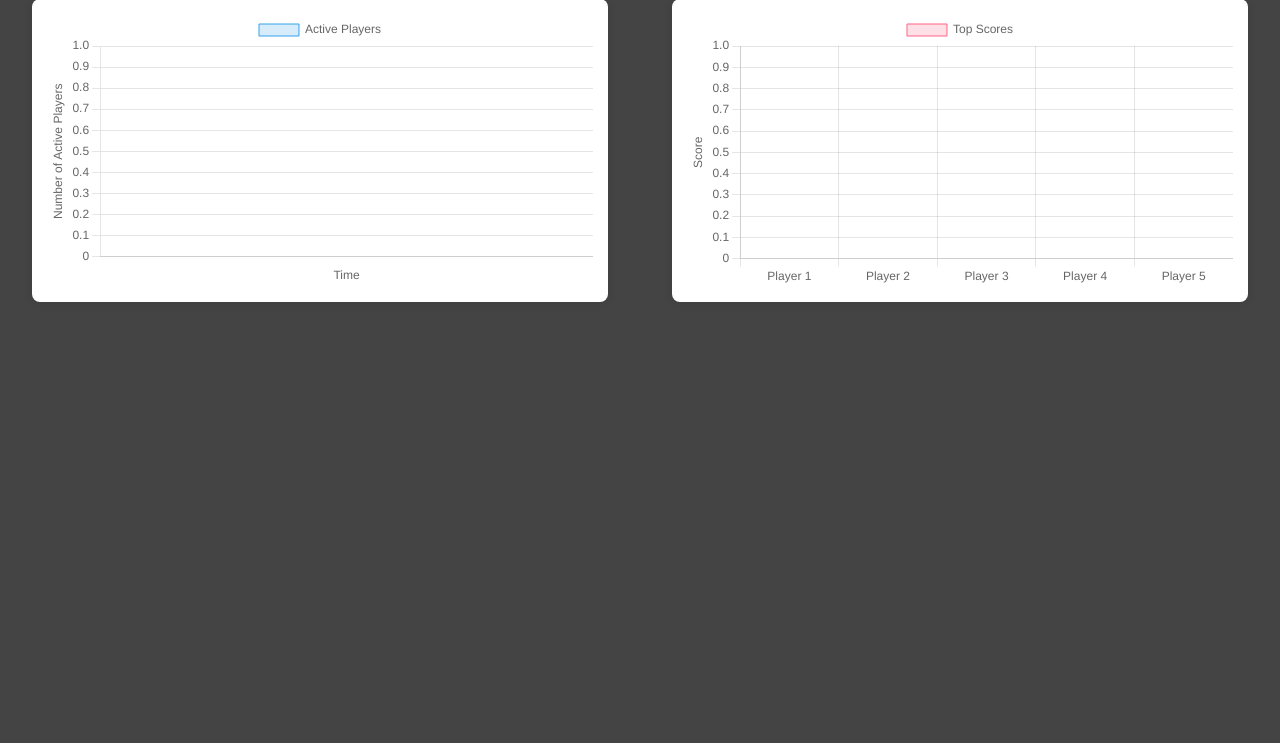
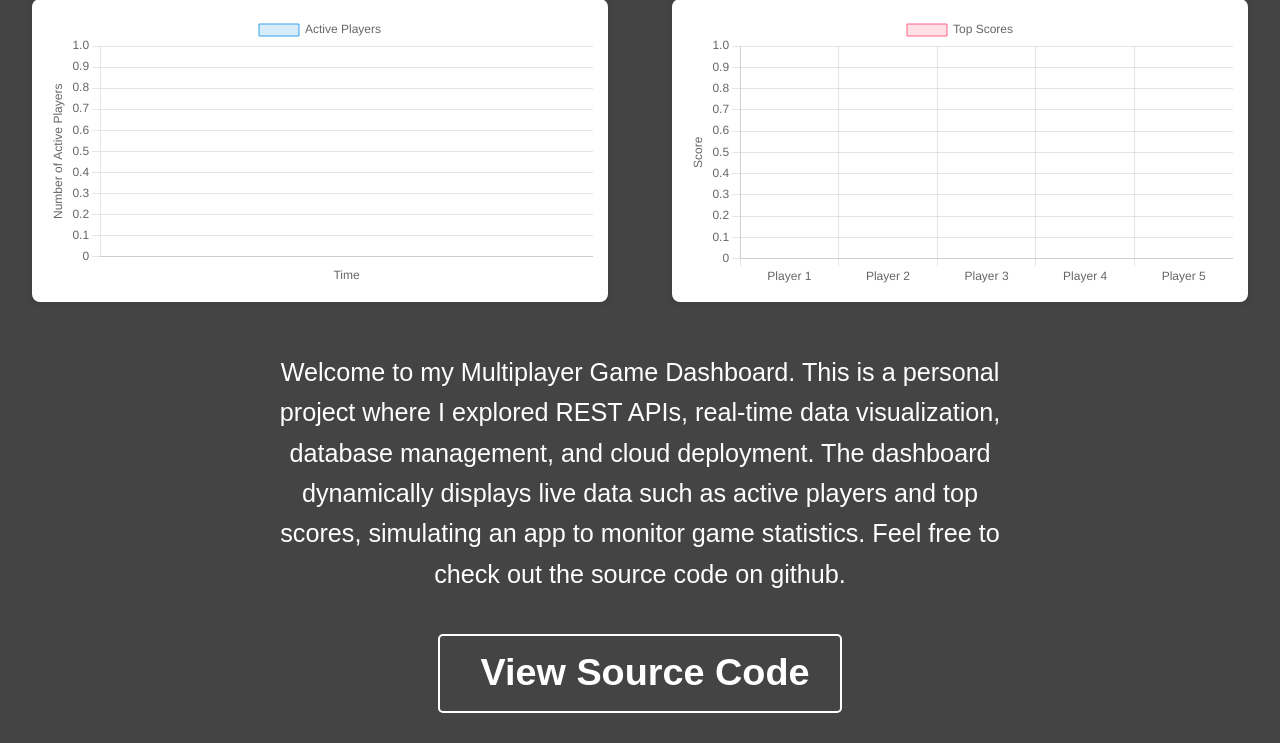
Before and after one commit to somxr/multiplayer-dashboard, a Flask app: page / in a window 1280 px wide. Shown: the part 318-1061 px from the top of the page. Before the commit the page ends 620 px from the top, so only its background shows below. Run offline with Flask 3, Linux system fonts and the light colour scheme; data that the repository does not hold is empty; some libraries are stand-ins or nearby versions.

Commit message:
make updates to data more frequent, add database cleanup, add explanation and link to source code

```diff
--- a/app.py
+++ b/app.py
@@ -5,27 +5,32 @@ from flask_sqlalchemy import SQLAlchemy
 from flask_apscheduler import APScheduler
 import os
 import logging
+from datetime import datetime, timedelta  # Import datetime and timedelta
 
 # Create the Flask app and configure CORS
 app = Flask(__name__)
 CORS(app)
 
-# Configure SQLAlchemy for SQLite database
-#app.config['SQLALCHEMY_DATABASE_URI'] = 'sqlite:///players.db'
-app.config['SQLALCHEMY_DATABASE_URI'] = os.environ.get('DATABASE_URL', 'sqlite:///players.db')
+# Configure SQLAlchemy for SQLite or PostgreSQL database
+# app.config['SQLALCHEMY_DATABASE_URI'] = 'sqlite:///players.db'
+database_url = os.environ.get('DATABASE_URL', 'sqlite:///players.db')
+# Adjust database URL if needed for SQLAlchemy compatibility
+if database_url.startswith('postgres://'):
+    database_url = database_url.replace('postgres://', 'postgresql+psycopg2://', 1)
+app.config['SQLALCHEMY_DATABASE_URI'] = database_url
+
 app.config['SQLALCHEMY_TRACK_MODIFICATIONS'] = False
 db = SQLAlchemy(app)
 
-# Enable logging for APScheduler
-logging.basicConfig()
-logging.getLogger('apscheduler').setLevel(logging.DEBUG)
-
+# Enable logging
 logging.basicConfig(level=logging.INFO)
 logger = logging.getLogger(__name__)
 
-# Define the PlayerStats model
+
+# Define the PlayerStats model with timestamp
 class PlayerStats(db.Model):
     id = db.Column(db.Integer, primary_key=True)
+    timestamp = db.Column(db.DateTime, index=True, default=datetime.utcnow)  # Added timestamp with index
     active_players = db.Column(db.Integer)
     top_scores = db.Column(db.PickleType)  # Stores a list
     server_health = db.Column(db.String(10))
@@ -34,19 +39,28 @@ class PlayerStats(db.Model):
 # Function to generate random data and add it to the database
 def generate_data_job():
     with app.app_context():
-        stats = PlayerStats(
-            active_players=random.randint(50, 100),
-            top_scores=[random.randint(1000, 5000) for _ in range(5)],
-            server_health=random.choice(['Good', 'Fair', 'Poor']),
-            win_loss_ratio=round(random.uniform(0.5, 1.0), 2)
-        )
-        db.session.add(stats)
+        try:
+            stats = PlayerStats(
+                active_players=random.randint(50, 100),
+                top_scores=[random.randint(1000, 5000) for _ in range(5)],
+                server_health=random.choice(['Good', 'Fair', 'Poor']),
+                win_loss_ratio=round(random.uniform(0.5, 1.0), 2)
+            )
+            db.session.add(stats)
+            db.session.commit()
+            logger.info('Generated new data and committed to the database.')
+        except Exception as e:
+            db.session.rollback()
+            logger.error(f'Error generating data: {e}')
+
+# Function to clean up old data
+def cleanup_old_data():
+    with app.app_context():
+        retention_period = timedelta(hours=12)  # Keep data for the last half a day
+        cutoff_time = datetime.utcnow() - retention_period
+        deleted_rows = PlayerStats.query.filter(PlayerStats.timestamp < cutoff_time).delete()
         db.session.commit()
-        app.logger.info('Generated new data and committed to the database.')
-
-# # Initialize the database tables
-# with app.app_context():
-#     db.create_all()
+        logger.info(f'Deleted {deleted_rows} old records from the database.')
 
 # Flask routes
 @app.route('/')
@@ -56,7 +70,7 @@ def index():
 @app.route('/api/player-stats', methods=['GET'])
 def get_player_stats():
     # Get the latest stats
-    stats = PlayerStats.query.order_by(PlayerStats.id.desc()).first()
+    stats = PlayerStats.query.order_by(PlayerStats.timestamp.desc()).first()
     if stats:
         data = {
             'active_players': stats.active_players,
@@ -75,9 +89,9 @@ def get_player_stats():
 
 @app.route('/api/player-stats-history', methods=['GET'])
 def get_player_stats_history():
-    stats = PlayerStats.query.order_by(PlayerStats.id.asc()).all()
+    stats = PlayerStats.query.order_by(PlayerStats.timestamp.asc()).all()
     data = {
-        'timestamps': [stat.id for stat in stats],
+        'timestamps': [stat.timestamp.strftime('%H:%M:%S') for stat in stats],
         'active_players': [stat.active_players for stat in stats],
         'top_scores': [stat.top_scores for stat in stats],
         'server_health': [stat.server_health for stat in stats],
@@ -87,14 +101,15 @@ def get_player_stats_history():
 
 @app.route('/api/generate-dummy-data', methods=['POST'])
 def generate_dummy_data():
-    stats = PlayerStats(
-        active_players=random.randint(50, 100),
-        top_scores=[random.randint(1000, 5000) for _ in range(5)],
-        server_health=random.choice(['Good', 'Fair', 'Poor']),
-        win_loss_ratio=round(random.uniform(0.5, 1.0), 2)
-    )
-    db.session.add(stats)
-    db.session.commit()
+    with app.app_context():
+        stats = PlayerStats(
+            active_players=random.randint(50, 100),
+            top_scores=[random.randint(1000, 5000) for _ in range(5)],
+            server_health=random.choice(['Good', 'Fair', 'Poor']),
+            win_loss_ratio=round(random.uniform(0.5, 1.0), 2)
+        )
+        db.session.add(stats)
+        db.session.commit()
     return jsonify({'message': 'Dummy data added'}), 201
 
 # Scheduler configuration and start
@@ -109,18 +124,27 @@ with app.app_context():
 def start_scheduler():
     scheduler.init_app(app)
     scheduler.start()
-    # Schedule the job to run every 5 seconds
+    # Schedule the data generation job to run every 2 seconds
     scheduler.add_job(
         id='Generate Data Job',
         func=generate_data_job,
         trigger='interval',
-        seconds=5
+        seconds=2
     )
-    app.logger.info('Scheduler started and job added.')
+    # Schedule the cleanup job to run every half hour
+    scheduler.add_job(
+        id='Cleanup Old Data Job',
+        func=cleanup_old_data,
+        trigger='interval',
+        minutes=30
+    )
+    logger.info('Scheduler started and jobs added.')
 
 # Start the scheduler
 start_scheduler()
 
+
+
 if __name__ == '__main__':
     # Run the Flask app
     app.run(host='0.0.0.0', port=int(os.environ.get('PORT', 5000)))
--- a/static/main.js
+++ b/static/main.js
@@ -6,64 +6,28 @@ async function fetchData() {
   return data;
 }
 
-  // Function to update the Active Players Chart
-  function updateActivePlayersChart(chart, newLabel, newData) {
-    console.log("newData in updateActivePlayersChart", newData);
-    chart.data.labels.push(newLabel);
-    chart.data.datasets[0].data.push(newData);
-
-    // Limit the number of data points to 20
-    const maxDataPoints = 20;
-    if (chart.data.labels.length > maxDataPoints) {
-      chart.data.labels.shift(); // Remove oldest label
-      chart.data.datasets[0].data.shift(); // Remove oldest data point
-    }
-
-    chart.update();
-  }
-
-  // Function to update the Top Scores Chart
-  function updateTopScoresChart(chart, newData) {
-    chart.data.datasets[0].data = newData;
-    chart.update();
-  }
-
-  async function updateCharts(charts) {
-    const data = await fetchData();
-    console.log('Fetched data:', data);
-
-    // Get current time for the label
-    const currentTime = new Date().toLocaleTimeString();
-
-    // **Extract the latest data point**
-    const lastIndex = data.active_players.length - 1;
-
-    // **Get the latest active players value**
-    const latestActivePlayers = data.active_players[lastIndex];
-
-    // **Get the latest top scores**
-    const latestTopScores = data.top_scores[lastIndex];
-
-    // Update Active Players Chart
-    updateActivePlayersChart(charts.activePlayersChart, currentTime, latestActivePlayers);
-
-    // Update Top Scores Chart
-    updateTopScoresChart(charts.topScoresChart, latestTopScores);
-  }
-
 async function createCharts() {
   const data = await fetchData();
+  console.log('Initial data:', data);
+
+  const maxDataPoints = 20;
+  const dataPointCount = data.timestamps.length;
+  const startIndex = dataPointCount > maxDataPoints ? dataPointCount - maxDataPoints : 0;
+
+  const labels = data.timestamps.slice(startIndex);
+  const activePlayersData = data.active_players.slice(startIndex);
+  const topScoresData = data.top_scores.slice(startIndex);
 
   // Active Players Chart
   const ctx1 = document.getElementById('activePlayersChart').getContext('2d');
   const activePlayersChart = new Chart(ctx1, {
     type: 'line',
     data: {
-        labels: [], // Start with empty labels
+      labels: labels,
       datasets: [
         {
           label: 'Active Players',
-            data: [],
+          data: activePlayersData,
           backgroundColor: 'rgba(54, 162, 235, 0.2)',
           borderColor: 'rgba(54, 162, 235, 1)',
           borderWidth: 1,
@@ -74,7 +38,6 @@ async function fetchData() {
     options: {
       scales: {
         x: {
-            display: true,
           title: {
             display: true,
             text: 'Time',
@@ -100,7 +63,7 @@ async function fetchData() {
       datasets: [
         {
           label: 'Top Scores',
-            data: [], // Start with empty data
+          data: topScoresData[topScoresData.length - 1], // Use the latest top scores
           backgroundColor: 'rgba(255, 99, 132, 0.2)',
           borderColor: 'rgba(255, 99, 132, 1)',
           borderWidth: 1,
@@ -120,21 +83,45 @@ async function fetchData() {
     },
   });
 
-    // **Initialize the charts with the latest data point**
-    if (data.active_players.length > 0) {
-      const lastIndex = data.active_players.length - 1;
+  // Set up periodic data refresh every 5 seconds
+  setInterval(() => {
+    updateCharts({ activePlayersChart, topScoresChart, maxDataPoints });
+  }, 2000);
+}
+
+async function updateCharts(charts) {
+  const data = await fetchData();
+  console.log('Fetched data:', data);
+
+  // Get the latest data point
+  const lastIndex = data.timestamps.length - 1;
+  const latestTimestamp = data.timestamps[lastIndex];
   const latestActivePlayers = data.active_players[lastIndex];
   const latestTopScores = data.top_scores[lastIndex];
-      const initialTime = new Date().toLocaleTimeString();
 
-      updateActivePlayersChart(activePlayersChart, initialTime, latestActivePlayers);
-      updateTopScoresChart(topScoresChart, latestTopScores);
+  // Update Active Players Chart
+  updateActivePlayersChart(charts.activePlayersChart, latestTimestamp, latestActivePlayers, charts.maxDataPoints);
+
+  // Update Top Scores Chart
+  updateTopScoresChart(charts.topScoresChart, latestTopScores);
 }
 
-    // Set up periodic data refresh every 5 seconds
-    setInterval(() => {
-      updateCharts({ activePlayersChart, topScoresChart });
-    }, 5000);
+function updateActivePlayersChart(chart, newLabel, newData, maxDataPoints) {
+  chart.data.labels.push(newLabel);
+  chart.data.datasets[0].data.push(newData);
+
+  // Limit the number of data points
+  if (chart.data.labels.length > maxDataPoints) {
+    chart.data.labels.shift(); // Remove oldest label
+    chart.data.datasets[0].data.shift(); // Remove oldest data point
+  }
+
+  chart.update();
+}
+
+function updateTopScoresChart(chart, newData) {
+  chart.data.datasets[0].data = newData;
+  chart.update();
 }
 
 createCharts();
--- a/static/style.css
+++ b/static/style.css
@@ -54,7 +54,48 @@ h1 {
   width: 100% !important;
   height: auto !important;
 }
+/* Project description styling */
+.project-description {
+  max-width: 800px;
+  margin: 20px auto 40px auto;
+  font-size: 1.2em;
+  line-height: 1.6;
+  color: #ffffff;
+  text-align: center;
+  padding: 0 20px;
+  font-family: 'field-gothic-condensed', sans-serif;
+}
+.button-container {
+  text-align: center;
+  margin: 30px 0;
+}
 
+/* GitHub button styling */
+.github-button {
+  display: inline-block;
+  padding: 15px 30px; /* Slightly smaller padding */
+  background-color: transparent; /* Transparent background */
+  color: #ffffff; /* White text */
+  text-decoration: none;
+  font-size: 1.8em; /* Slightly smaller font size */
+  font-weight: bold;
+  border: 2px solid #ffffff; /* White border */
+  border-radius: 5px;
+  transition: background-color 0.3s ease, color 0.3s ease; /* Smooth color transition */
+  font-family: 'field-gothic-condensed', sans-serif;
+}
+
+/* Hover effect */
+.github-button:hover {
+  background-color: #ffffff; /* Fill with white on hover */
+  color: #444444; /* Text becomes black */
+}
+
+/* Adjust icon alignment if using an icon */
+.github-button i {
+  margin-right: 10px;
+  vertical-align: middle;
+}
 /* Responsive adjustments */
 @media (max-width: 768px) {
   /* Stack charts vertically */
@@ -76,4 +117,8 @@ h1 {
     padding-left: 0.5em;
     padding-right: 0.5em;
   }
+  .project-description {
+    font-size: 1.1em;
+    padding: 0 15px;
+  }
 }
--- a/templates/index.html
+++ b/templates/index.html
@@ -19,6 +19,17 @@
       <canvas id="topScoresChart"></canvas>
     </div>
   </div>
+
+  <p class="project-description">
+    Welcome to my Multiplayer Game Dashboard. This is a personal project where I explored REST APIs, real-time data visualization, database management, and cloud deployment. The dashboard dynamically displays live data such as active players and top scores, simulating an app to monitor game statistics. Feel free to check out the source code on github.
+  </p>
+
+  <div class="button-container">
+    <a href="https://github.com/somxr/multiplayer-dashboard" target="_blank" class="github-button">
+      <i class="fab fa-github"></i> View Source Code
+    </a>
+  </div>
+
   <script src="{{ url_for('static', filename='main.js') }}"></script>
 </body>
 </html>
```
Lines whose indentation alone changed are shown as unchanged.
